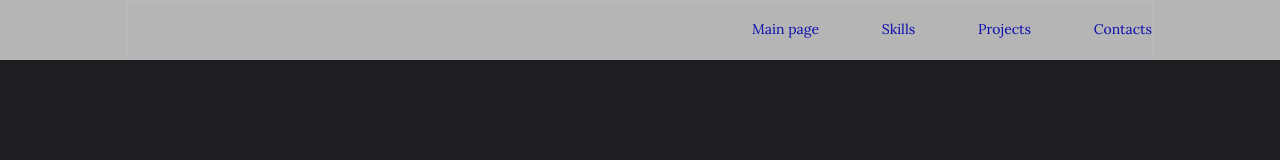
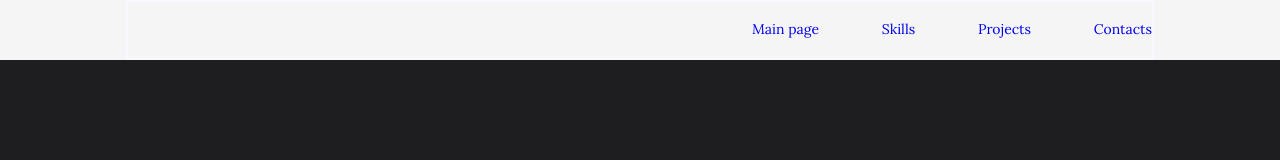
Before and after one commit to AnnaBoldyreva/portfolio, a React (Create React App) app: page / in a window 1280 px wide. Shown: the top 160 px of the page. Built offline with nearby package versions, Linux system fonts and the light colour scheme; a web font is replaced by a local one.

Commit message:
refactoring

```diff
--- a/src/Header.module.css
+++ b/src/Header.module.css
@@ -5,7 +5,6 @@
    background-color: whitesmoke;
    position: fixed;
    width: 100%;
-   opacity: 70%;
    z-index: 2;
 }
 
```
